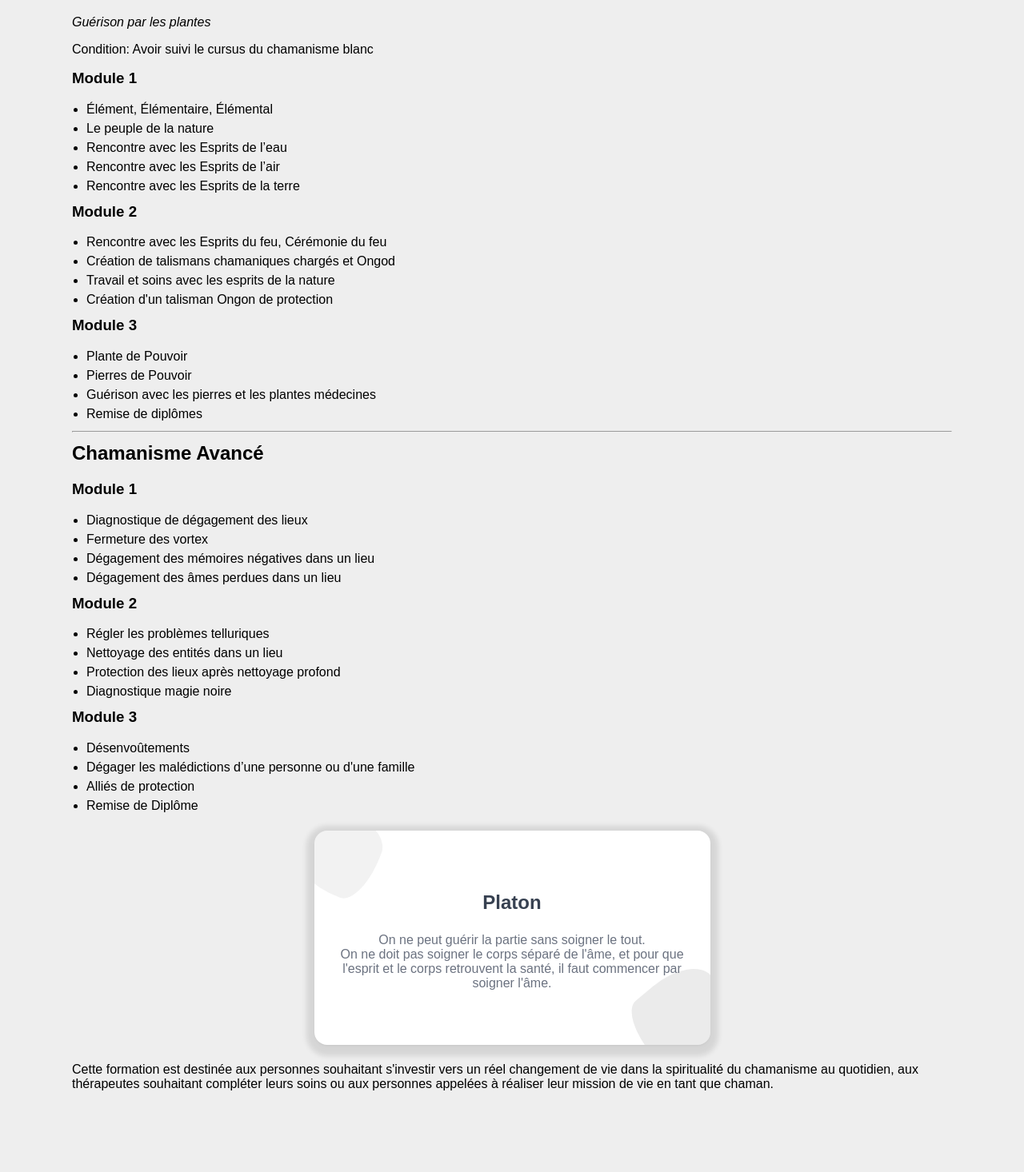
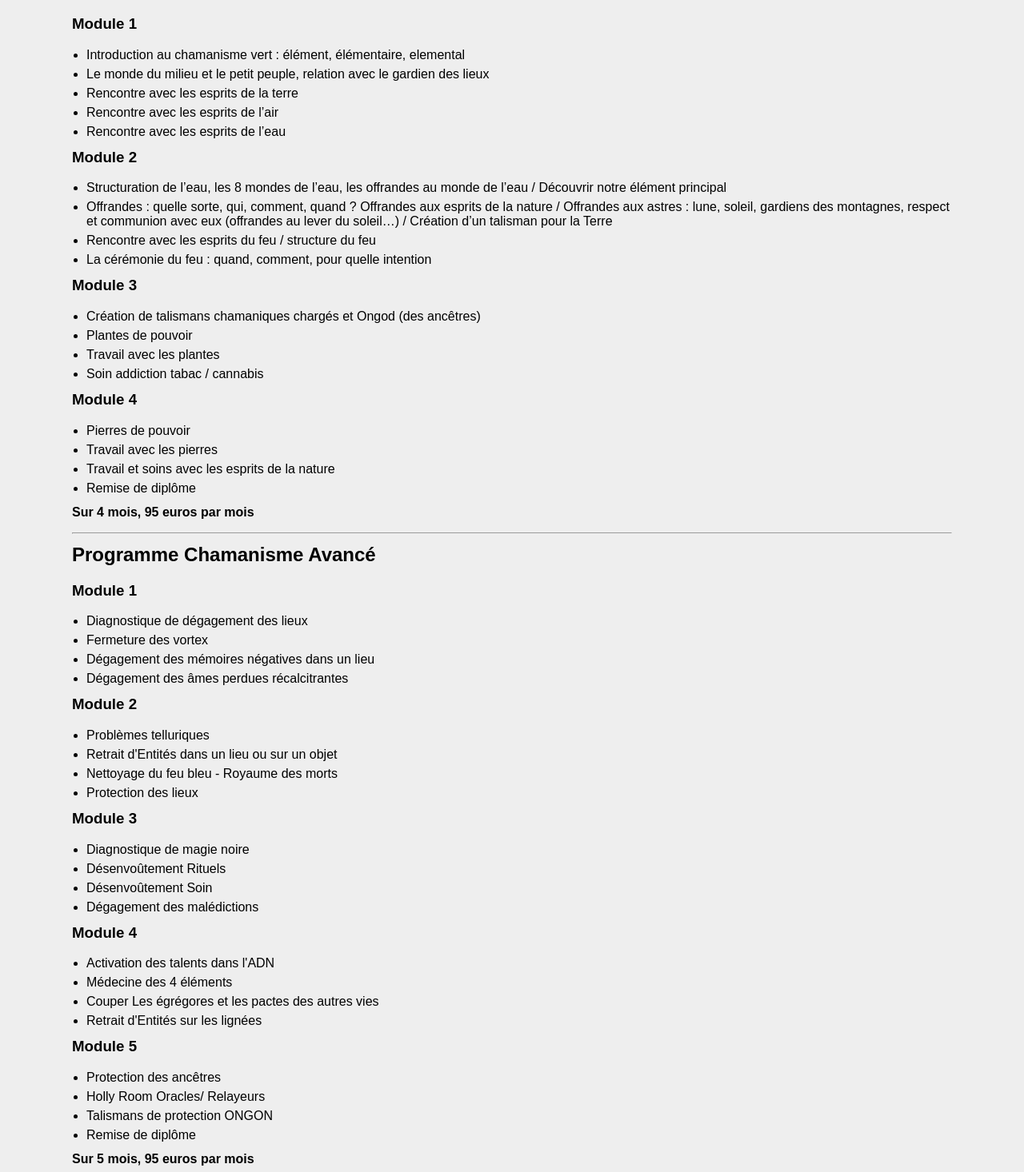
Before and after one commit to este0207/LoreHeya-WebSite, a Next.js app: page /formations in a window 1280 px wide. Shown: the part 2664-4130 px from the top of the page at 80% size. Built offline with nearby package versions, Linux system fonts and the light colour scheme; a web font is replaced by a local one.

Commit message:
fix formation

```diff
--- a/src/app/formations/page.tsx
+++ b/src/app/formations/page.tsx
@@ -192,60 +192,76 @@ export default function FormationsPage() {
           <hr />
 
           <h2 id="programme-vert">Programme Chamanisme Vert</h2>
-          <p><em>Guérison par les plantes</em></p>
-          <p>Condition: Avoir suivi le cursus du chamanisme blanc</p>
-
           <h3>Module 1</h3>
           <ul className="list">
-            <li>Élément, Élémentaire, Élémental</li>
-            <li>Le peuple de la nature</li>
-            <li>Rencontre avec les Esprits de l’eau</li>
-            <li>Rencontre avec les Esprits de l’air</li>
-            <li>Rencontre avec les Esprits de la terre</li>
+            <li>Introduction au chamanisme vert : élément, élémentaire, elemental</li>
+            <li>Le monde du milieu et le petit peuple, relation avec le gardien des lieux</li>
+            <li>Rencontre avec les esprits de la terre</li>
+            <li>Rencontre avec les esprits de l’air</li>
+            <li>Rencontre avec les esprits de l’eau</li>
           </ul>
-
           <h3>Module 2</h3>
           <ul className="list">
-            <li>Rencontre avec les Esprits du feu, Cérémonie du feu</li>
-            <li>Création de talismans chamaniques chargés et Ongod</li>
-            <li>Travail et soins avec les esprits de la nature</li>
-            <li>Création d'un talisman Ongon de protection</li>
+            <li>Structuration de l’eau, les 8 mondes de l’eau, les offrandes au monde de l’eau / Découvrir notre élément principal</li>
+            <li>Offrandes : quelle sorte, qui, comment, quand ? Offrandes aux esprits de la nature / Offrandes aux astres : lune, soleil, gardiens des montagnes, respect et communion avec eux (offrandes au lever du soleil…) / Création d’un talisman pour la Terre</li>
+            <li>Rencontre avec les esprits du feu / structure du feu</li>
+            <li>La cérémonie du feu : quand, comment, pour quelle intention</li>
           </ul>
-
           <h3>Module 3</h3>
           <ul className="list">
-            <li>Plante de Pouvoir</li>
-            <li>Pierres de Pouvoir</li>
-            <li>Guérison avec les pierres et les plantes médecines</li>
-            <li>Remise de diplômes</li>
+            <li>Création de talismans chamaniques chargés et Ongod (des ancêtres)</li>
+            <li>Plantes de pouvoir</li>
+            <li>Travail avec les plantes</li>
+            <li>Soin addiction tabac / cannabis</li>
           </ul>
+          <h3>Module 4</h3>
+          <ul className="list">
+            <li>Pierres de pouvoir</li>
+            <li>Travail avec les pierres</li>
+            <li>Travail et soins avec les esprits de la nature</li>
+            <li>Remise de diplôme</li>
+          </ul>
+          <p><strong>Sur 4 mois, 95 euros par mois</strong></p>
 
           <hr />
 
-          <h2 id="programme-avance">Chamanisme Avancé</h2>
+          <h2 id="programme-avance">Programme Chamanisme Avancé</h2>
           <h3>Module 1</h3>
           <ul className="list">
             <li>Diagnostique de dégagement des lieux</li>
             <li>Fermeture des vortex</li>
             <li>Dégagement des mémoires négatives dans un lieu</li>
-            <li>Dégagement des âmes perdues dans un lieu</li>
+            <li>Dégagement des âmes perdues récalcitrantes</li>
           </ul>
-
           <h3>Module 2</h3>
           <ul className="list">
-            <li>Régler les problèmes telluriques</li>
-            <li>Nettoyage des entités dans un lieu</li>
-            <li>Protection des lieux après nettoyage profond</li>
-            <li>Diagnostique magie noire</li>
+            <li>Problèmes telluriques</li>
+            <li>Retrait d'Entités dans un lieu ou sur un objet</li>
+            <li>Nettoyage du feu bleu - Royaume des morts</li>
+            <li>Protection des lieux</li>
           </ul>
-
           <h3>Module 3</h3>
           <ul className="list">
-            <li>Désenvoûtements</li>
-            <li>Dégager les malédictions d’une personne ou d'une famille</li>
-            <li>Alliés de protection</li>
-            <li>Remise de Diplôme</li>
+            <li>Diagnostique de magie noire</li>
+            <li>Désenvoûtement Rituels</li>
+            <li>Désenvoûtement Soin</li>
+            <li>Dégagement des malédictions</li>
           </ul>
+          <h3>Module 4</h3>
+          <ul className="list">
+            <li>Activation des talents dans l'ADN</li>
+            <li>Médecine des 4 éléments</li>
+            <li>Couper Les égrégores et les pactes des autres vies</li>
+            <li>Retrait d'Entités sur les lignées</li>
+          </ul>
+          <h3>Module 5</h3>
+          <ul className="list">
+            <li>Protection des ancêtres</li>
+            <li>Holly Room Oracles/ Relayeurs</li>
+            <li>Talismans de protection ONGON</li>
+            <li>Remise de diplôme</li>
+          </ul>
+          <p><strong>Sur 5 mois, 95 euros par mois</strong></p>
 
           <div className="CardContainer">
             <Card
```
Also changed, not shown: src/app/stages/page.tsx (+28 -2 lines), public/salle1.jpg (added), public/salle2.jpg (added).
